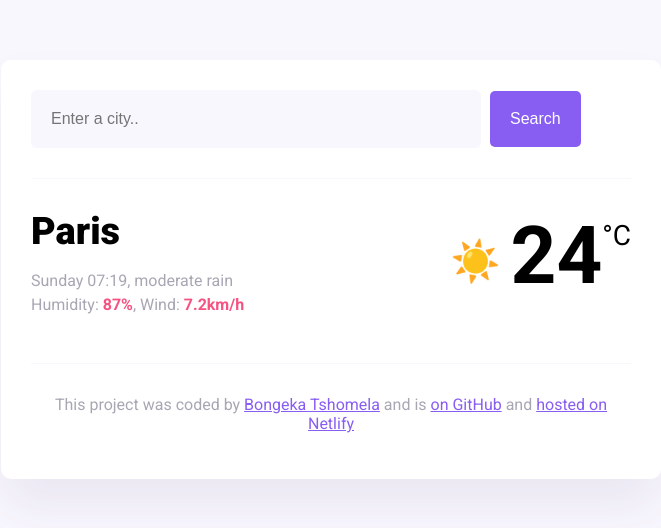
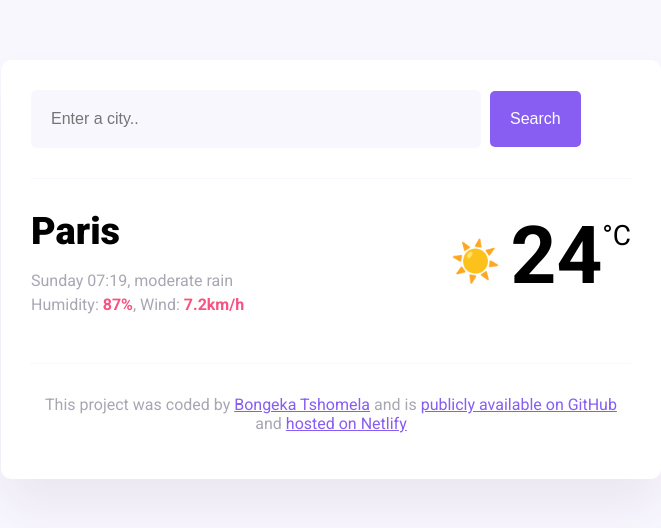
Before and after one commit to b0ng3ka/Forecast-, a website built with Parcel: page index.html in a window 1280 px wide. Shown: the whole page, without its empty margins (309-970 px from the left). Built offline with nearby package versions, Linux system fonts and the light colour scheme.

Commit message:
Updated Github link

```diff
--- a/index.html
+++ b/index.html
@@ -11,7 +11,7 @@
     />
     <script src="https://cdn.jsdelivr.net/npm/axios@1.1.2/dist/axios.min.js"></script>
     <link rel="stylesheet" href="src/styles.css" />
-    <title>My weather forecast</title>
+    <title>My weather application</title>
   </head>
   <body>
     <div class="weather-app">
@@ -48,7 +48,7 @@
         <p>
           This project was coded by
           <a href="#" target="_blank">Bongeka Tshomela</a> and is
-          <a href="https://github.com/b0ng3ka/Forecast-/edit/main/index.html#L51C91" target="_blank"> on GitHub</a> and
+          <a href="https://github.com/b0ng3ka/Forecast-/edit/main/index.html#L51C91" target="_blank"> publicly available on GitHub</a> and
           <a href="https://app.netlify.com/sites/pr0j3ct/deploys" target="_blank">hosted on Netlify</a>
         </p>
       </footer>
```
